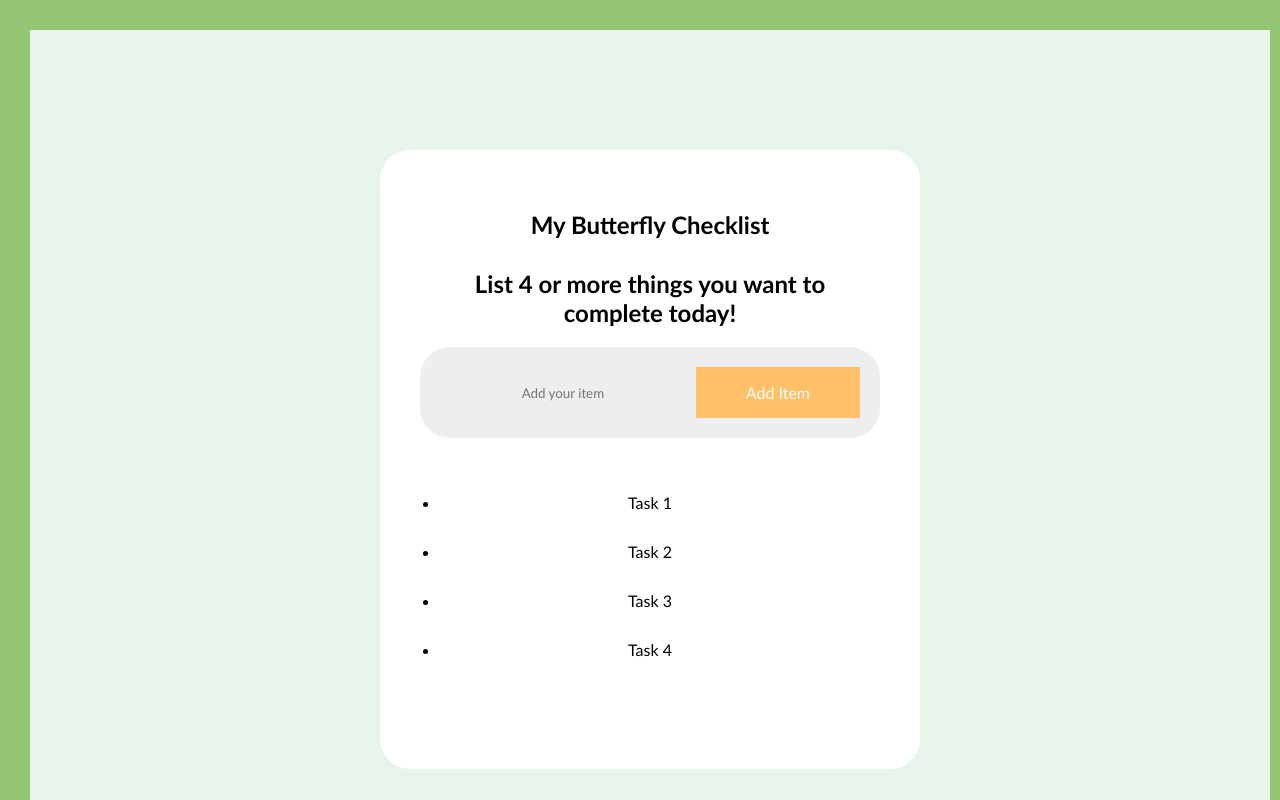
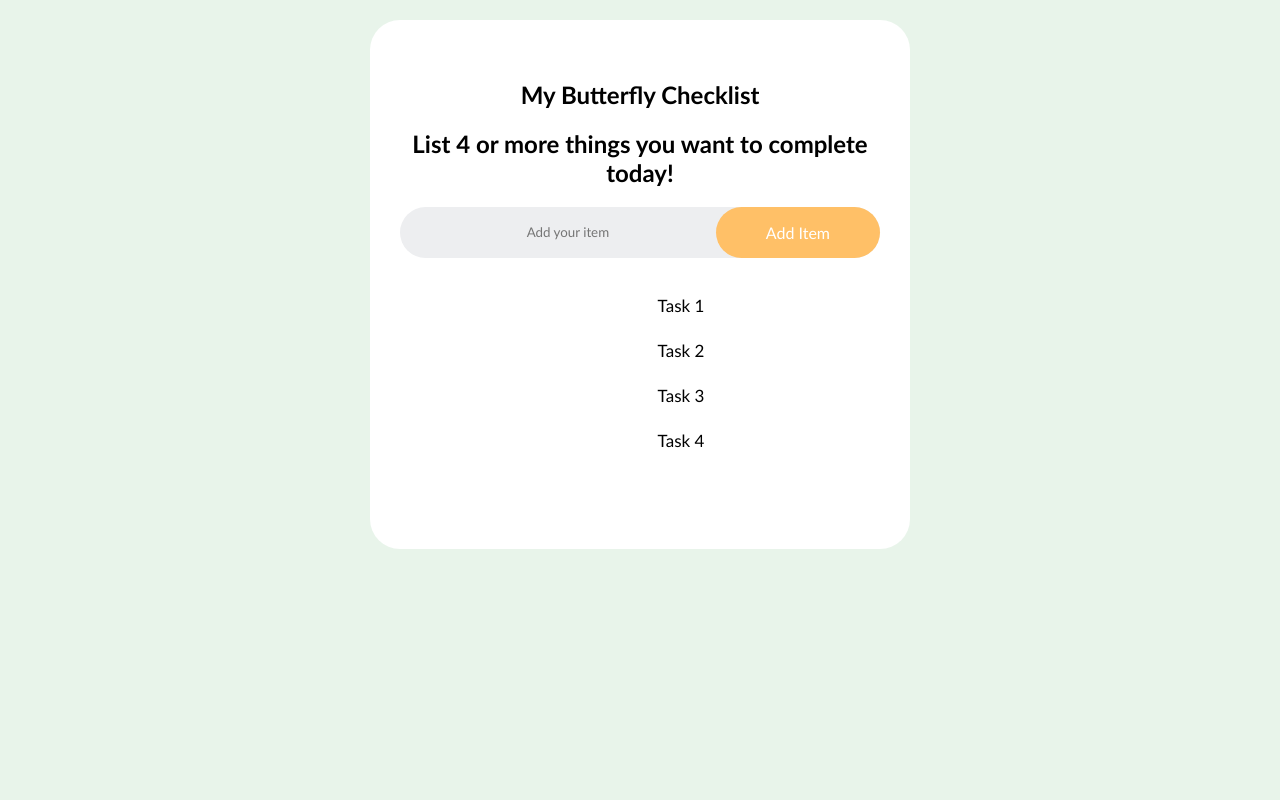
Before and after one commit to lenny121957869-ops/Butterfly-Checklist, a plain HTML site: page index.html in a window 1280 px wide. Shown: the top 800 px of the page. Drawn offline with Linux system fonts and the light colour scheme.

Commit message:
adjusting the height on conatiner

```diff
--- a/style.css
+++ b/style.css
@@ -1,6 +1,4 @@
 * {
-    margin:10px;
-    padding:10px;
     box-sizing: border-box;
     font-family: 'Trebuchet MS', sans-serif;
     text-align: center;
@@ -8,22 +6,25 @@
 
 body{
     margin:0;
+    min-height: 100vh;
+    display:flex;
+    justify-content: center;
+    align-items:center;
     padding:0;
     background-color:#93C572;
 }
 
 .container{
 width:100%;
-height: 150vh;
+height: 100vh;
 background-color:#e8f4ea;
 padding:20px;
-margin-bottom:25px;
 }
 .todo-app{
     width:100%;
     max-width:540px;
-    background-color:#ffffff;
-    margin:100px auto 20px;
+    background-color:#fff;
+    margin:0 auto;
     padding: 40px 30px 70px;
     border-radius:30px;
 }
@@ -54,6 +55,13 @@ button{
     font-size: 16px;
     padding:16px 50px;
     cursor:pointer;
-    border-radius:40 px;
+    border-radius:40px;
 
 }
+ul li{
+    list-style: none;
+    font-size: 17px;
+    padding: 12px 8px 12px 50px;
+    user-select:none;
+    cursor:pointer;
+}
```
